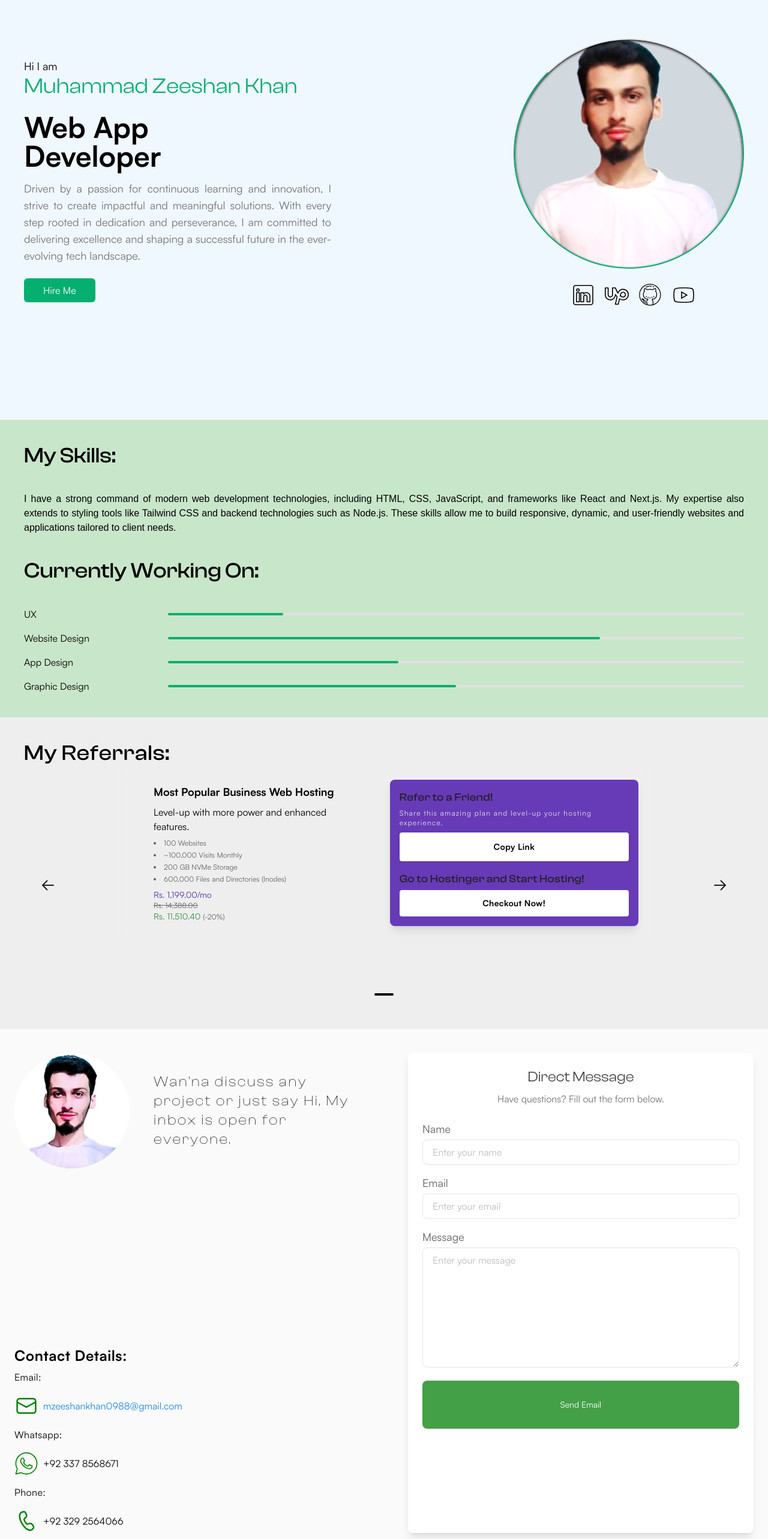
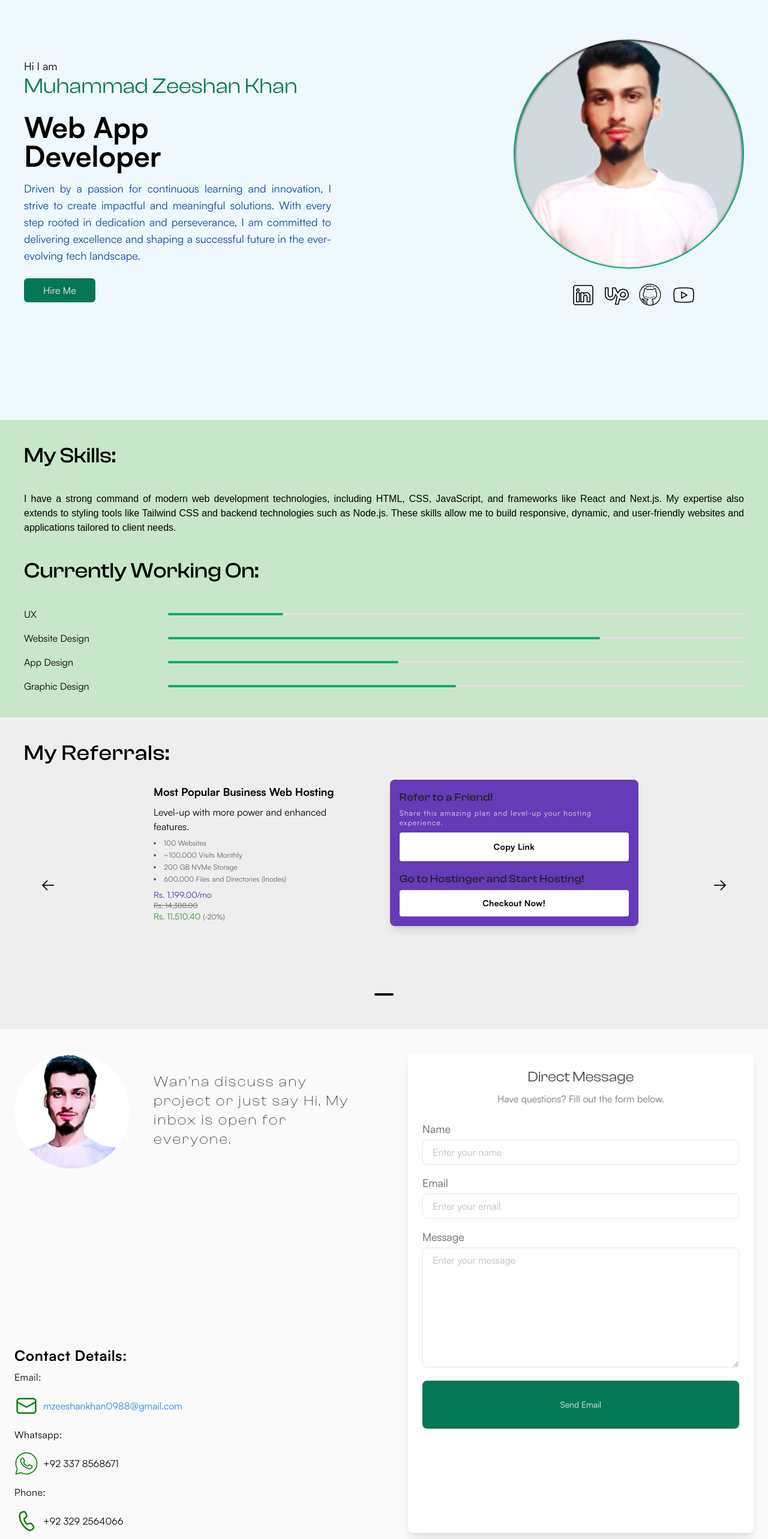
Before and after one commit to ZeeshanZk09/mzeeshankhan, a Next.js app: page / in a window 1280 px wide. Shown: the part 900-3466 px from the top of the page at 60% size. Built offline with nearby package versions, Linux system fonts and the light colour scheme.

Commit message:
bug fixed

```diff
--- a/src/components/ContactMe.tsx
+++ b/src/components/ContactMe.tsx
@@ -50,7 +50,11 @@ export const ContactMe = () => {
     <section
       id="contact"
       className="py-10 px-6 font-satoshiRegular flex flex-col lg:flex-row items-center gap-20  sm:justify-between min-h-screen bg-gray-50"
+      aria-labelledby="contact-heading"
     >
+      <h2 id="contact-heading" className="sr-only">
+        Contact Me
+      </h2>
       <div className="flex flex-col h-screen justify-between ">
         <div className="flex  sm:items-center gap-10">
           <Image
@@ -59,6 +63,8 @@ export const ContactMe = () => {
             className="clipped rounded-full w-20 h-20 sm:w-48 sm:h-48 object-cover"
             width={1000}
             height={1000}
+            role="img"
+            aria-label="MZeeshan Khan"
           />
           <h2 className="font-clashDisplayExtraLight sm:text-2xl tracking-widest w-8/12 ">
             Wan&apos;na discuss any project or just say Hi, My inbox is open for
@@ -77,12 +83,15 @@ export const ContactMe = () => {
                   src={`/assets/images/contact/email.svg`}
                   width={100}
                   height={100}
-                  alt="MZeeshanKhan"
+                  alt="Email icon"
                   className="object-cover rounded-full w-10 h-10"
+                  role="img"
+                  aria-label="Email icon"
                 />
                 <Link
                   href={`mailto:mzeeshankhan0988@gmail.com`}
                   className=" text-blue-600"
+                  aria-label="Send an email to MZeeshan Khan"
                 >
                   mzeeshankhan0988@gmail.com
                 </Link>
@@ -180,7 +189,7 @@ export const ContactMe = () => {
           </div>
           <Button
             type="submit"
-            className="px-2 w-full py-10 text-white bg-green-600 rounded-lg hover:bg-green-700 focus:ring focus:ring-green-300 outline-none border-none"
+            className="px-2 w-full py-10 text-[#f0f0f0] bg-[#047856] rounded-lg hover:bg-[#04663d] hover:text-white focus:ring focus:ring-green-300 outline-none border-none"
           >
             Send Email
           </Button>
--- a/src/components/Footer.tsx
+++ b/src/components/Footer.tsx
@@ -20,9 +20,7 @@ function Footer() {
       {/* Logo and navigation */}
       <div className="flex flex-col sm:flex-row w-full justify-between items-center px-5 sm:px-10 my-5">
         <div className="flex flex-col  h-fit w-fit   gap-10">
-          <h2 className="font-clashDisplayRegular text-4xl ">
-            M Zeeshan Khan
-          </h2>
+          <h2 className="font-clashDisplayRegular text-4xl ">M Zeeshan Khan</h2>
           <div>
             <h2 className="font-clashDisplayMedium text-xl tracking-widest">
               Quick links:
@@ -75,7 +73,7 @@ function Footer() {
       {/* Copyright text */}
       <div className="bg-gray-800 w-full py-4">
         <p className="text-center font-satoshiRegular  text-gray-100 text-lg">
-          © 2023 <span className="text-[#04AF70]">Muhammad Zeeshan Khan</span>.
+          © 2023 <span className="text-[#1E7A4D]">Muhammad Zeeshan Khan</span>.
           All Rights Reserved.
         </p>
       </div>
--- a/src/components/MyReferrels.tsx
+++ b/src/components/MyReferrels.tsx
@@ -68,6 +68,7 @@ const MyReferrels = () => {
         )}
         prevArrow={({ handlePrev }) => (
           <IconButton
+            aria-label="Previous"
             variant="text"
             color="black"
             size="lg"
@@ -92,6 +93,7 @@ const MyReferrels = () => {
         )}
         nextArrow={({ handleNext }) => (
           <IconButton
+            aria-label="Next"
             variant="text"
             color="black"
             size="lg"
@@ -151,7 +153,8 @@ const MyReferrels = () => {
             <div className="xl:hidden  flex items-start sm:justify-between w-11/12 gap-2 sm:items-center">
               <Button
                 onClick={handleCopy}
-                className=" bg-white   py-3  px-4  hover:bg-deep-purple-300 text-sm text-black font-satoshiBold tracking-wide  rounded place-content-center"
+                aria-label={isCopied ? "Link Copied" : "Copy Link"}
+                className="bg-white py-3 px-4 hover:bg-deep-purple-300 text-sm text-black font-satoshiBold tracking-wide rounded place-content-center"
               >
                 {isCopied ? "Link Copied!" : "Copy Link"}
               </Button>
@@ -178,6 +181,7 @@ const MyReferrels = () => {
                 </p>
                 <Button
                   onClick={handleCopy}
+                  aria-label={isCopied ? "Link Copied" : "Copy Link"}
                   className="bg-white w-full hover:bg-deep-purple-300 text-sm text-black font-satoshiBold tracking-wide py-3 sm:py-6 px-4 sm:px-6 rounded place-content-center"
                 >
                   {isCopied ? "Link Copied!" : "Copy Link"}
--- a/src/components/hero/Hero.tsx
+++ b/src/components/hero/Hero.tsx
@@ -1,7 +1,6 @@
 import Link from "next/link";
 import "./Hero.css";
 import NavigationLinksToSocialMediaProfiles from "../NavigationLinksToSocialMediaProfiles";
-
 
 function Hero() {
   return (
@@ -24,7 +23,7 @@ function Hero() {
         <p className="text-lg font-light text-black font-satoshiRegular">
           Hi I am
         </p>
-        <span className="text-[#04AF70] font-clashDisplayRegular text-2xl md:text-4xl 2xl:text-5xl">
+        <span className="text-[#007A4D] font-clashDisplayRegular text-2xl md:text-4xl 2xl:text-5xl">
           Muhammad Zeeshan Khan
         </span>
         <br />
@@ -32,7 +31,7 @@ function Hero() {
           <span className="block font-satoshiBold text-black">Web App</span>
           <span className="block font-satoshiBold text-black">Developer</span>
         </h1>
-        <p className="mt-4 text-gray-600 text-base md:text-lg max-w-lg text-justify font-satoshiRegular">
+        <p className="mt-4 text-[#0D47A1] text-base md:text-lg max-w-lg text-justify font-satoshiRegular">
           Driven by a passion for continuous learning and innovation, I strive
           to create impactful and meaningful solutions. With every step rooted
           in dedication and perseverance, I am committed to delivering
@@ -42,7 +41,7 @@ function Hero() {
         <Link href="#contact">
           <button
             type="button"
-            className="mt-6 bg-[#04AF70] text-white py-2 px-8 rounded-md hover:bg-[#04af70cb] hover:text-black font-satoshiRegular"
+            className="mt-6 bg-[#047856] text-[#F0F0F0] py-2 px-8 rounded-md hover:bg-[#04663d] hover:text-white font-satoshiRegular"
           >
             Hire Me
           </button>
```
